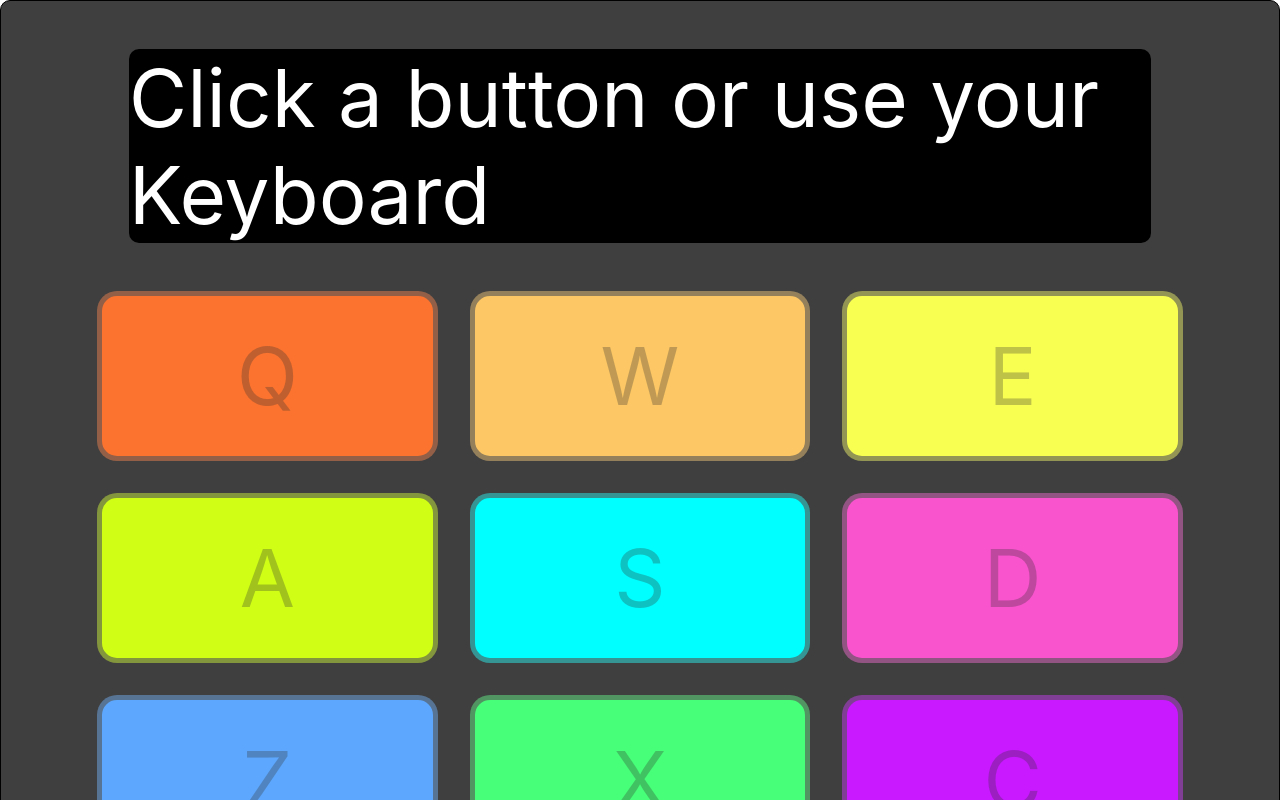
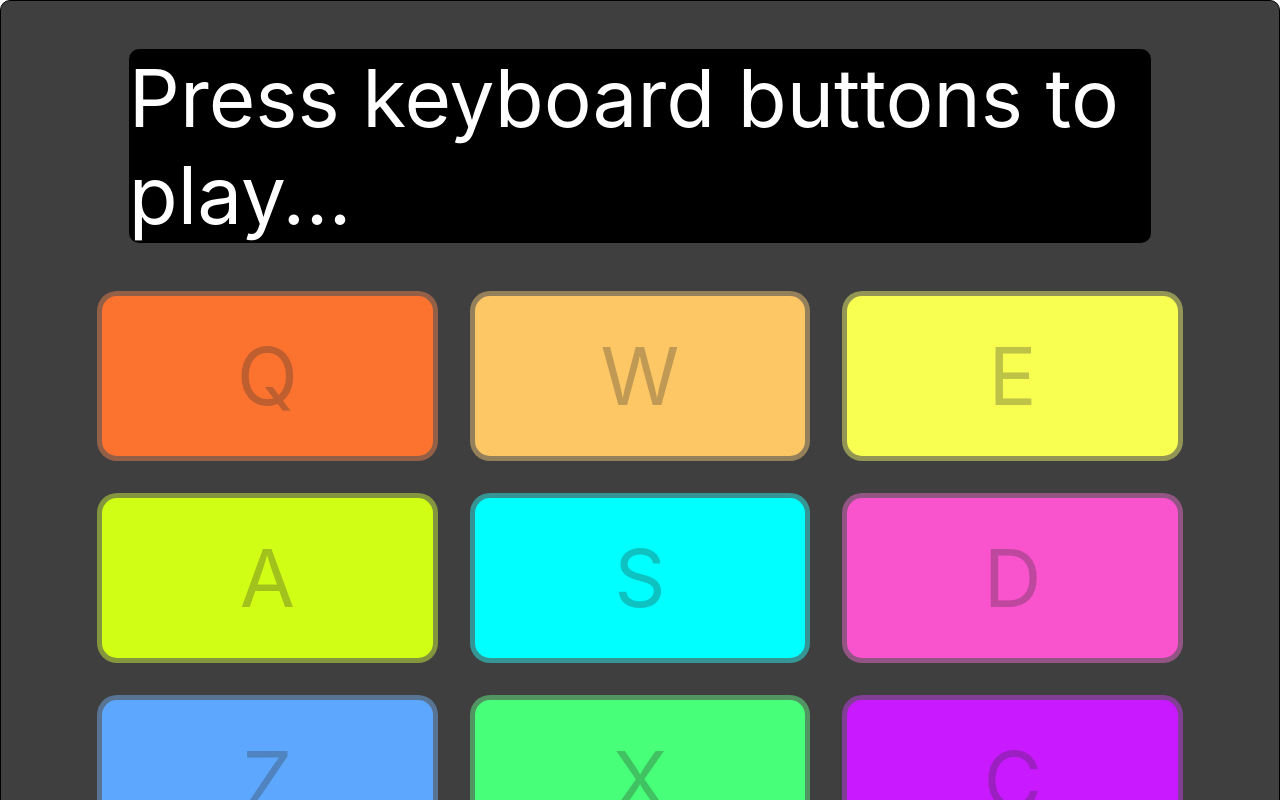
Before and after one commit to gvc222/fcc-drum-machine-v2, a React (Create React App) app: page / in a window 1280 px wide. Shown: the top 800 px of the page. Built offline with nearby package versions, Linux system fonts and the light colour scheme; the HTML template or start-up script is replaced by a standard one.

Commit message:
changed initial display text

```diff
--- a/src/App.js
+++ b/src/App.js
@@ -130,7 +130,7 @@ function App() {
   return (
     <div id="drum-machine">
       <div id="display">
-      Click a button or use your Keyboard
+      Press keyboard buttons to play...
       </div>
 
       <div id="drum-container">
```
